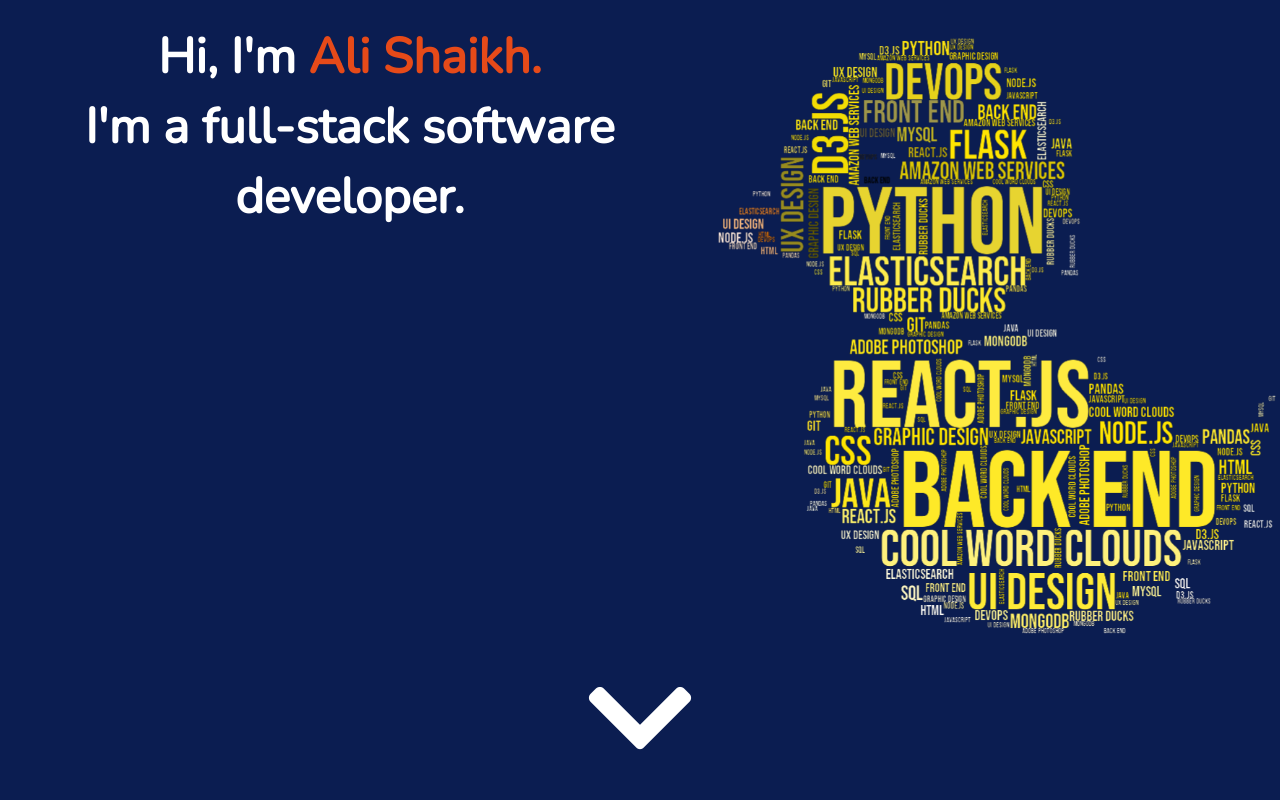
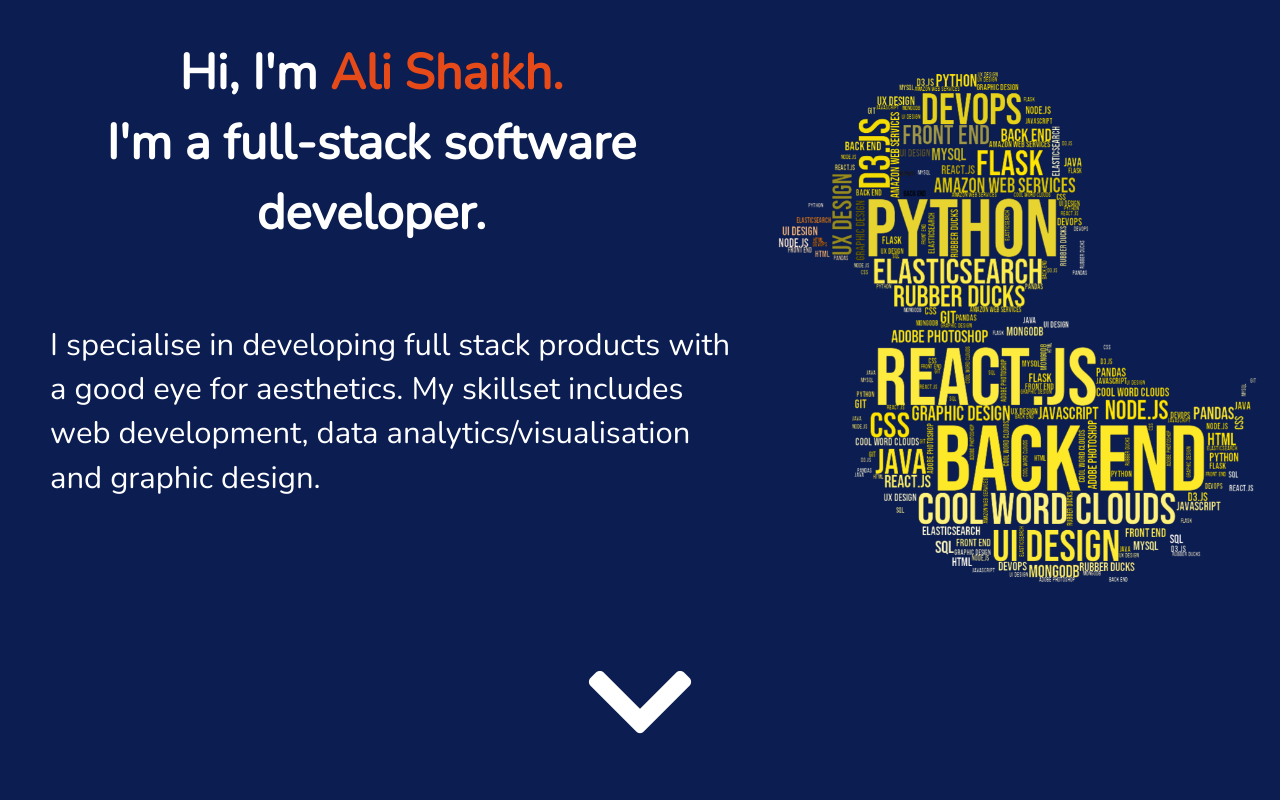
Before and after one commit to pakiKanga/portfolio, a React (Create React App) app: page / in a window 1280 px wide. Shown: the top 800 px of the page. Built offline with nearby package versions, Linux system fonts and the light colour scheme; a web font is replaced by a local one.

Commit message:
Added a summary

```diff
--- a/src/App.js
+++ b/src/App.js
@@ -2,7 +2,6 @@ import React, { Component } from "react";
 import ContactInfo from "./components/ContactInfo";
 import Projects from "./components/Projects";
 import Summary from "./components/Summary";
-import About from "./components/About";
 import "./App.css";
 import "./css/bootstrap.css";
 
--- a/src/components/ContactInfo.js
+++ b/src/components/ContactInfo.js
@@ -11,12 +11,12 @@ class ContactInfo extends Component {
           </div>
           <ul className="contact-list">
           <li>
-            <a href="https://www.linkedin.com/in/shaikhspeare/" target="_blank">
+            <a href="https://www.linkedin.com/in/shaikhspeare/" target="_blank" rel="noopener noreferrer">
               <i class="fab fa-linkedin contact-icon white"></i>
             </a>
               </li>
           <li>
-            <a href="mailto:ali@infinibit.com.au" target="_blank">
+            <a href="mailto:ali@infinibit.com.au" target="_blank" rel="noopener noreferrer">
               <i class="fas fa-envelope contact-icon white"></i>
               </a>
           </li>
--- a/src/components/ProjectCard.js
+++ b/src/components/ProjectCard.js
@@ -1,5 +1,4 @@
 import React from "react";
-import PropTypes from "prop-types";
 import styled from "styled-components";
 import "./../css/project.css";
 import "./../css/modal.css";
--- a/src/components/Summary.js
+++ b/src/components/Summary.js
@@ -51,7 +51,7 @@ class Summary extends Component {
   };
 
   componentDidMount() {
-    this.setState({textLoaded: true});
+    this.setState({ textLoaded: true });
   }
 
   render() {
@@ -59,23 +59,28 @@ class Summary extends Component {
       <div className="summaryParentContainer">
         <div className="summary-container">
           <Fade top when={this.state.textLoaded === true}>
-            <div className="summary-intro">
-              Hi, I'm <span id="name">Ali Shaikh.</span> <br />
-              I'm a full-stack software developer.
+            <div className="summary-intro-container">
+              <div className="firstSummary">
+                Hi, I'm <span id="name">Ali Shaikh.</span> <br />
+                I'm a full-stack software developer.
+              </div>
+              <div className="secondSummary">I specialise in developing full stack products with a good eye for aesthetics. My skillset includes web development, data analytics/visualisation and graphic design.</div>
             </div>
           </Fade>
-            <div className="imageContainer">
+          <div className="imageContainer">
             <Fade right when={this.state.imageLoaded === true}>
-
-              <img onLoad={() => this.setState({imageLoaded: true})} alt="" src={require("./wordcloud/res_9.png")} />
-              </Fade>
-
-            </div>
+              <img
+                onLoad={() => this.setState({ imageLoaded: true })}
+                alt=""
+                src={require("./wordcloud/res_9.png")}
+              />
+            </Fade>
+          </div>
         </div>
         <div className="bottom-container">
-          <a href="#" onClick={this.scrollDown}>
+          <button className="scrollDownButton" onClick={this.scrollDown}>
             <i className="fas fa-chevron-down scroll-down-icon" />
-          </a>
+          </button>
         </div>
       </div>
     );
--- a/src/css/summary.css
+++ b/src/css/summary.css
@@ -22,12 +22,27 @@
   flex-direction: column;
   justify-content: space-evenly
 }
-.summary-intro {
+.summary-intro-container {
   margin-top: 10%;
   font-size: calc(40px + (26 - 14) * ((100vw - 300px) / (1600 - 300)));
   font-weight: bold;
   text-align: center;
   margin: 0 auto;
+  display: flex;
+  flex-direction: column;
+  justify-content: space-evenly;
+  align-content: flex-start;
+  width: 70%;
+}
+
+
+.secondSummary {
+  margin-top: 10%;
+  padding-left: 50px;
+  text-align: left;
+  font-weight: normal;
+  font-size: calc(22px + (26 - 14) * ((100vw - 300px) / (1600 - 300)));
+
 }
 
 .imageContainer {
@@ -35,6 +50,7 @@
   width: 640px;
   height: auto;
   overflow: hidden;
+  padding: 20px;
 }
 
 .imageContainer img {
@@ -90,6 +106,12 @@
   transition: 1s;
 }
 
+.scrollDownButton {
+  background-color: transparent;
+  border: 0px;
+  outline: none;
+}
+
 @media only screen and (max-width: 1096px) {
   .summary-container {
     flex-direction: column;
--- a/src/data/portfolio.json
+++ b/src/data/portfolio.json
@@ -20,7 +20,7 @@
       {
             "id": 3,
             "projectName": "SpaceCraft VR",
-            "summary": "As part of our university capstone project, we built a virtual reality simulation of the solar system.",
+            "summary": "As part of our university capstone project, we built a virtual reality simulation of the solar system. This was built using Unreal Engine and supports all standard VR systems such as the Oculus.",
             "tech": "Virtual Reality | C++ | Unreal Engine",
             "image": "spaceVR2",
             "modalImages": ["spacevr_1.png", "spacevr_2.png", "spacevr_3.PNG"],
```
